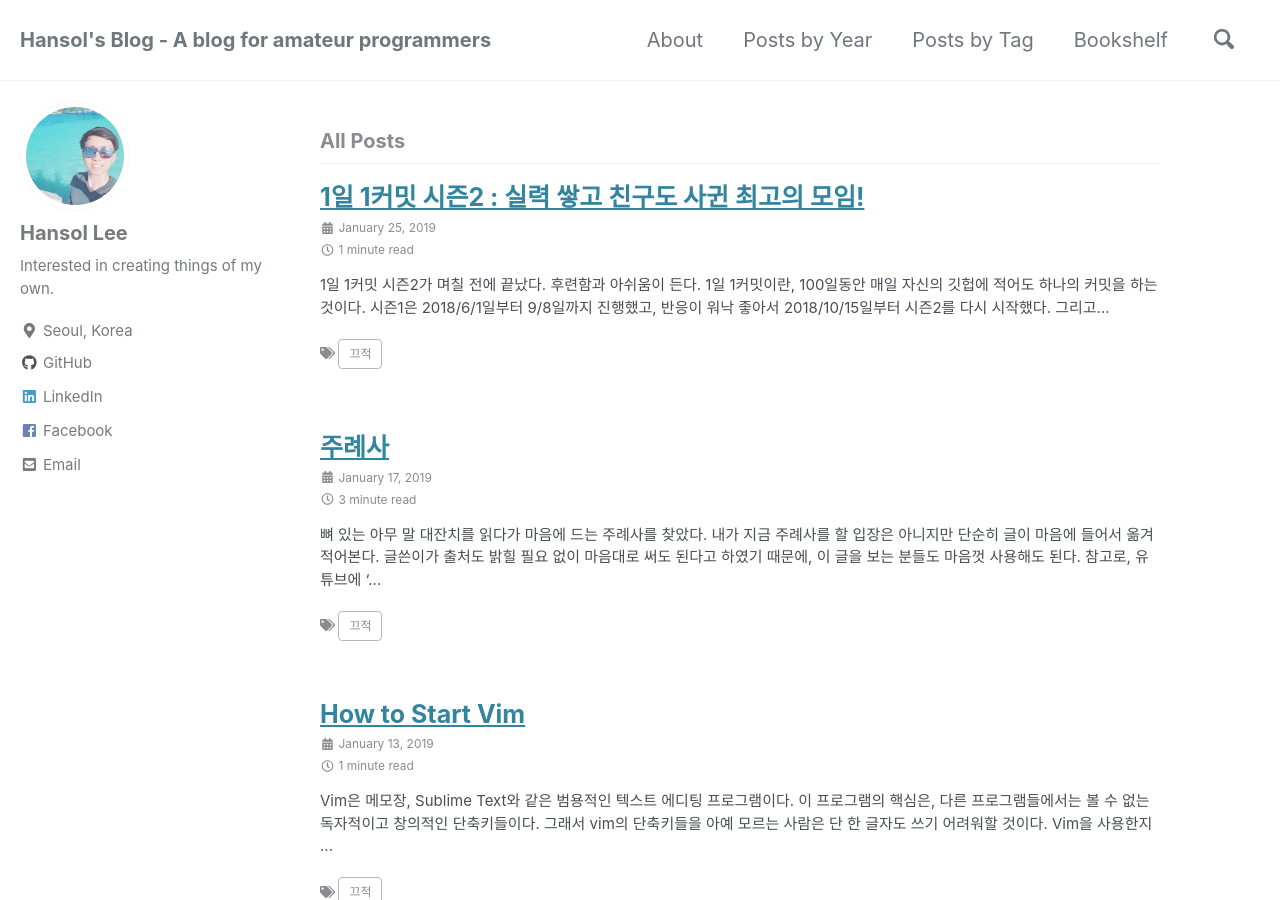
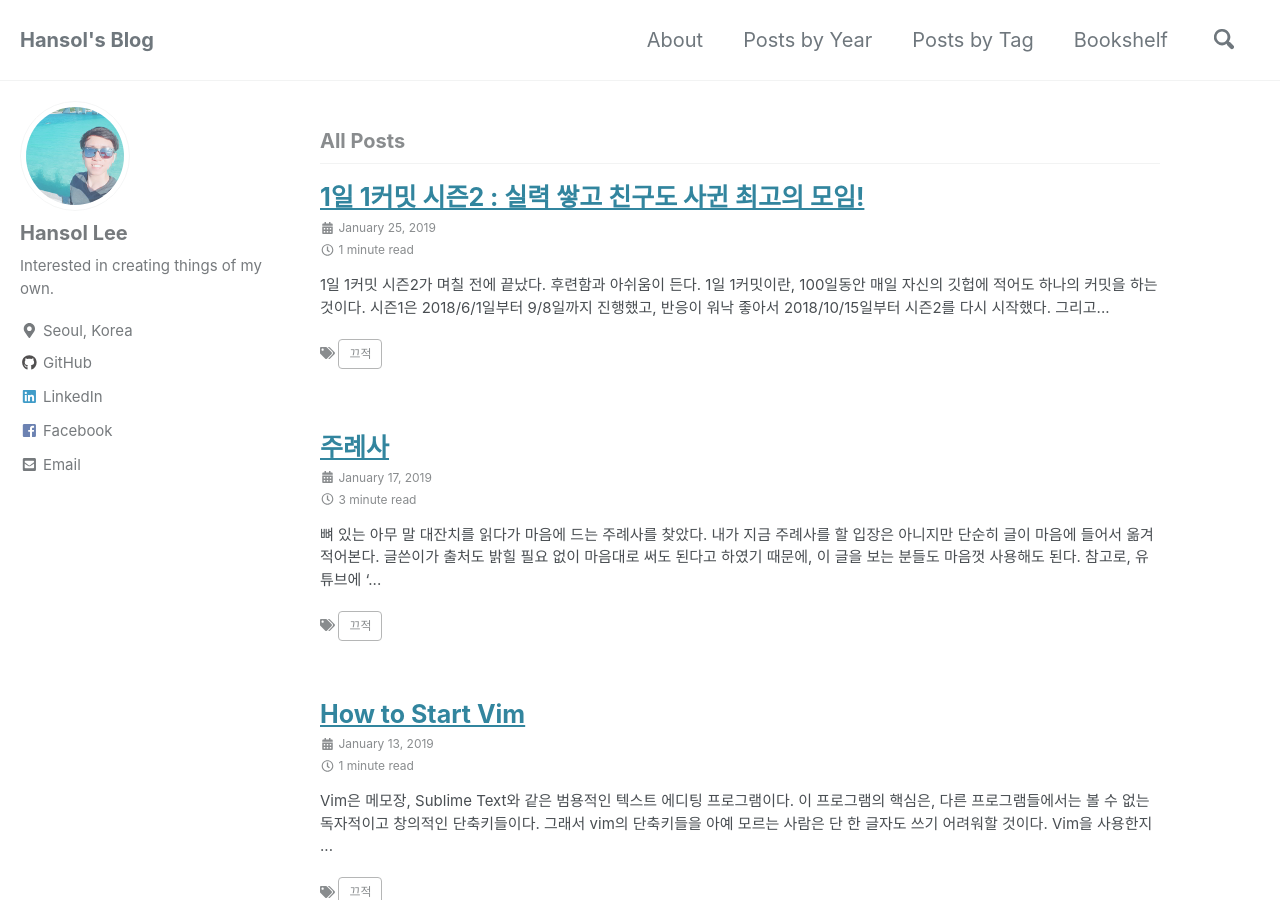
Before and after one commit to giantsol/giantsol.github.io, a Jekyll site: the page built from index.html, in a window 1280 px wide and 900 px high. Built offline with Jekyll 4.4.1, drawn with Linux system fonts in a browser that asks for light colours; cached includes are drawn as plain includes; nearby versions of some CDN libraries; the list of posts is cut into pages by our own code.

Commit message:
Revert "change blog title"
This reverts commit 043306f3422a4cf79666d634948311869ac13af3.

```diff
--- a/_config.yml
+++ b/_config.yml
@@ -16,7 +16,7 @@ minimal_mistakes_skin    : "default" # "air", "aqua", "contrast", "dark", "dirt"
 
 # Site Settings
 locale                   : "en-US"
-title                    : "Hansol's Blog - A blog for amateur programmers"
+title                    : "Hansol's Blog"
 title_separator          : "-"
 name                     : &name "Hansol Lee"
 description              : &description "All about my creative self"
```
Also changed, not shown: _posts/2019-01-25-commit-everyday-season2.md (+1 -1 lines).
